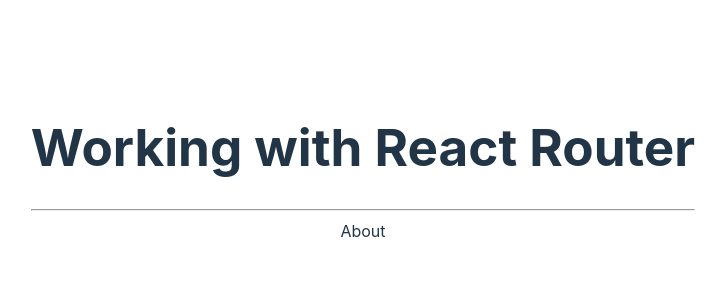
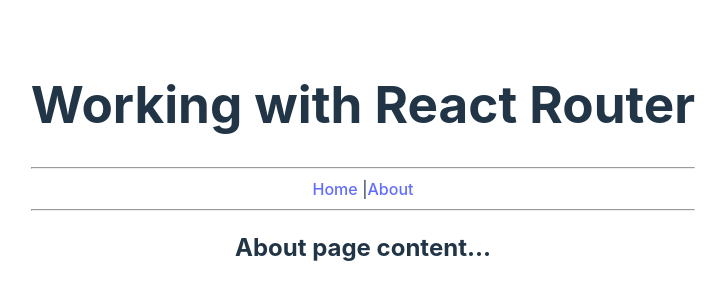
Before and after one commit to ashok-koenig/reactjs, a React (Vite) app in the folder Module-04/routes-demo-app/: page /about in a window 1280 px wide. Shown: the part 236-536 px from the top of the page, without its empty margins (277-1003 px from the left). Built offline with nearby package versions, Linux system fonts and the light colour scheme.

Commit message:
pages with sample content

```diff
--- a/Module-04/routes-demo-app/src/components/About.jsx
+++ b/Module-04/routes-demo-app/src/components/About.jsx
@@ -2,7 +2,9 @@
 
 function About() {
   return (
-    <div>About</div>
+    <div>
+        <h2>About page content...</h2>
+    </div>
   )
 }
 
--- a/Module-04/routes-demo-app/src/components/Home.jsx
+++ b/Module-04/routes-demo-app/src/components/Home.jsx
@@ -2,7 +2,9 @@
 
 function Home() {
   return (
-    <div>Home</div>
+    <div>
+        <h2>Home page content...</h2>
+    </div>
   )
 }
 
--- a/Module-04/routes-demo-app/src/components/NotFound.jsx
+++ b/Module-04/routes-demo-app/src/components/NotFound.jsx
@@ -1,8 +1,12 @@
 import React from 'react'
+import { Link } from 'react-router-dom'
 
 function NotFound() {
   return (
-    <div>NotFound</div>
+    <div>
+        <h2>404 - Page Not Found</h2>
+        <Link to='/'>Please go to Home page</Link>
+    </div>
   )
 }
 
--- a/Module-04/routes-demo-app/src/components/Root.jsx
+++ b/Module-04/routes-demo-app/src/components/Root.jsx
@@ -1,10 +1,13 @@
 import React from 'react'
-import { Outlet } from 'react-router-dom'
+import { Link, Outlet } from 'react-router-dom'
 
 function Root() {
   return (
     <div>
         <h1>Working with React Router</h1>
+        <hr/>
+        <Link to='/'>Home</Link> |
+        <Link to='/about'>About</Link>
         <hr/>
         <Outlet />
     </div>
```
